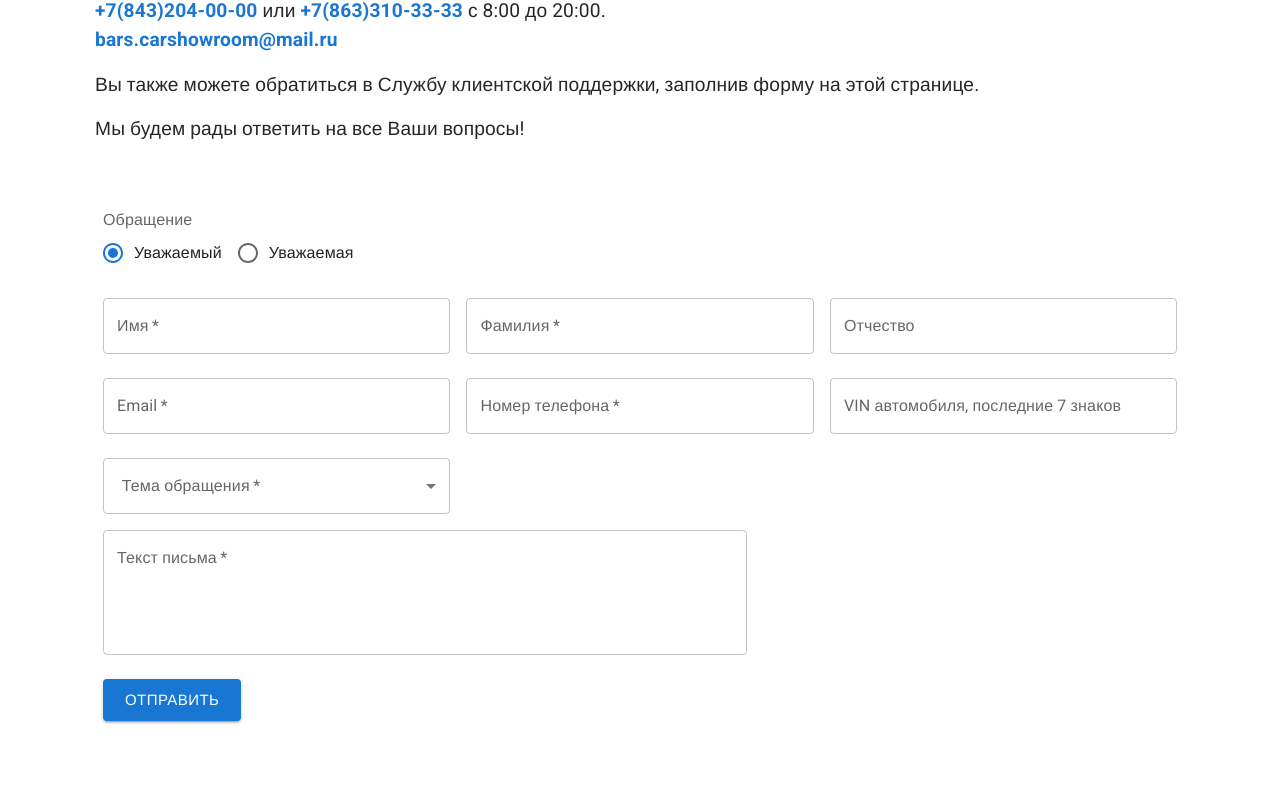
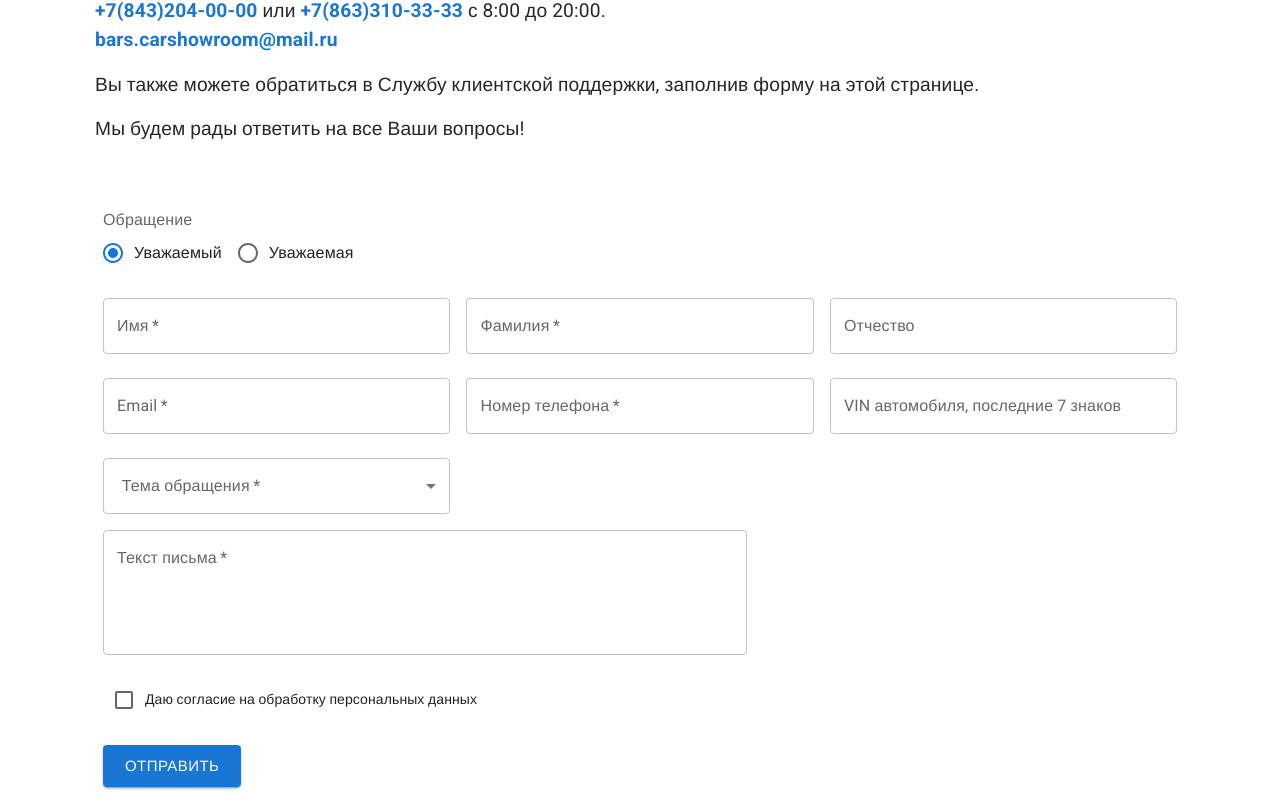
Before and after one commit to Anton41k41k/carSiteClient, a React (Vite) app: page /contacts in a window 1280 px wide. Shown: the part 264-1067 px from the top of the page. Before the commit the page ends 1001 px from the top, so only its background shows below. Built offline with nearby package versions, Linux system fonts and the light colour scheme; a web font is replaced by a local one.

Commit message:
add checkbox

```diff
--- a/src/components/aboutUsComponents/FeedbackForm.jsx
+++ b/src/components/aboutUsComponents/FeedbackForm.jsx
@@ -1,6 +1,7 @@
 import { useReducer } from "react";
 import {
   Button,
+  Checkbox,
   FormControl,
   FormControlLabel,
   FormLabel,
@@ -10,6 +11,7 @@ import {
   RadioGroup,
   Select,
   TextField,
+  Typography,
 } from "@mui/material";
 import Grid from "@mui/material/Unstable_Grid2/Grid2";
 import FormInput from "../FormInput";
@@ -310,6 +312,25 @@ export default function FeedbackForm() {
             }}
           />
         </Grid>
+        <Grid
+          xs={4}
+          sm={8}
+          md={12}
+          lg={16}
+          xl={18}
+          mb={1}
+          sx={{
+            display: "flex",
+            flexDirection: "row",
+            alignItems: "center",
+            justifyContent: "flex-start",
+          }}
+        >
+          <Checkbox required />
+          <Typography variant="subtitle2" sx={{ fontWeight: "300" }}>
+            Даю согласие на обработку персональных данных
+          </Typography>
+        </Grid>
         <Grid xl={3}>
           <Button
             type="submit"
--- a/src/components/carPageComponents/OrderPopup.jsx
+++ b/src/components/carPageComponents/OrderPopup.jsx
@@ -9,7 +9,7 @@ import Grid from "@mui/material/Unstable_Grid2/Grid2";
 import { useState } from "react";
 
 import PropTypes from "prop-types";
-import { Typography } from "@mui/material";
+import { Box, Checkbox, Typography } from "@mui/material";
 
 OrderPopup.propTypes = {
   make: PropTypes.string,
@@ -131,6 +131,27 @@ export default function OrderPopup({ make, model, total }) {
             type="tel"
             variant="standard"
           />
+          <Box
+            width="100%"
+            my={1}
+            sx={{
+              display: "flex",
+              flexDirection: "row",
+              alignItems: "center",
+              justifyContent: "flex-start",
+            }}
+          >
+            <Checkbox required size="small" />
+            <Typography
+              variant="subtitle2"
+              sx={{
+                color: "#666666",
+                fontWeight: "300",
+              }}
+            >
+              Даю согласие на обработку персональных данных
+            </Typography>
+          </Box>
         </DialogContent>
         <DialogActions>
           <Button onClick={handleClose}>Назад</Button>
```
